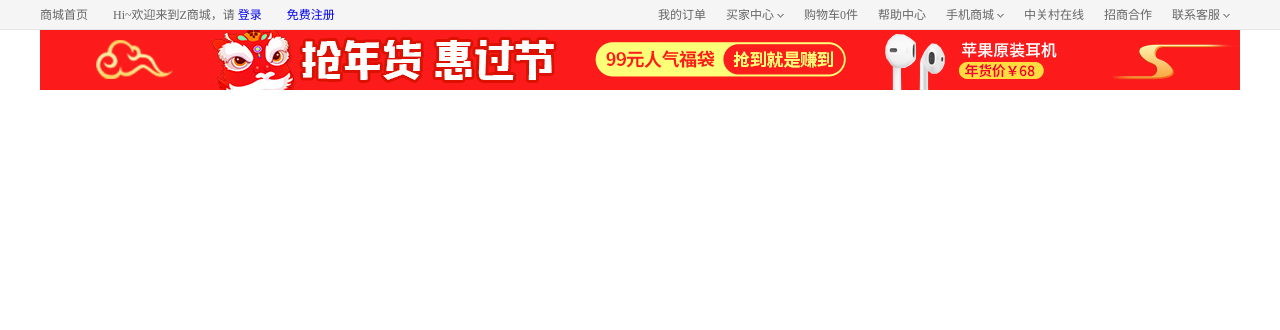
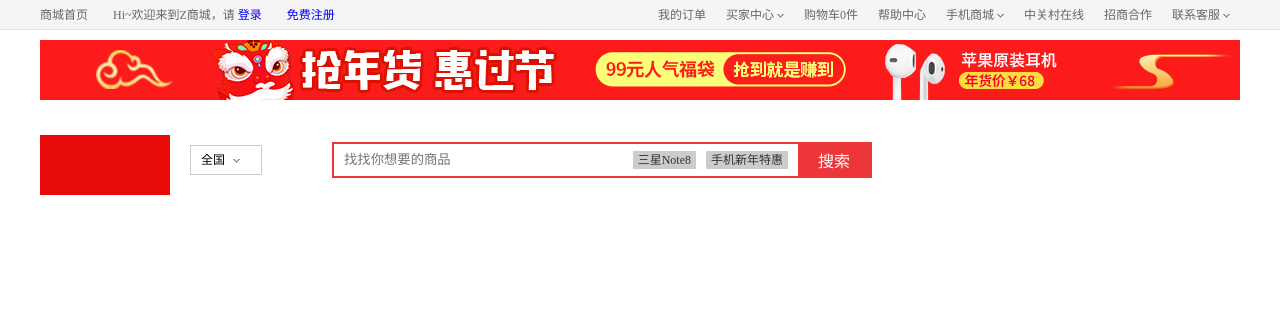
Before and after one commit to Aliendog5/zol, a PHP site: page / in a window 1280 px wide. Shown: the top 330 px of the page. Run offline with PHP 8.4, Linux system fonts and the light colour scheme; style sheets or scripts are compiled from the project's sources.

Commit message:
写页面

```diff
--- a/src/css/header.css
+++ b/src/css/header.css
@@ -24,6 +24,12 @@
 header ol .my_li {
   position: relative;
 }
+header ol .my_li .tel {
+  left: -20px;
+}
+header ol .my_li .tel p {
+  white-space: nowrap;
+}
 header ol .my_li div {
   background: #fff;
   display: none;
@@ -33,13 +39,24 @@
   z-index: 999;
 }
 header ol .my_li div p {
-  width: 100px;
+  width: 80px;
+  padding: 0 10px;
 }
 header ol .my_li div p span {
   color: red;
 }
+header ol .my_li div img {
+  width: 150px;
+}
+header ol .my_li div a:hover {
+  text-decoration: none;
+}
 header ol .my_li:hover {
   background: #fff;
+}
+header ol .my_li:hover i {
+  transtion: all 1s linear;
+  transform: rotate(180deg);
 }
 header ol .my_li:hover div {
   display: block;
@@ -63,6 +80,3 @@
   background: url("../images/img/topbar_ico.png") 0 0 no-repeat;
   background-position: 0 -45px;
 }
-header .ad {
-  display: block;
-}
--- a/src/css/header.less
+++ b/src/css/header.less
@@ -22,6 +22,12 @@
     float:right;
     .my_li{
       position:relative;
+      .tel{
+        left:-20px;
+        p{
+          white-space:nowrap;
+        }
+      }
       div{
         background:#fff;
         display:none;
@@ -30,16 +36,28 @@
         left:0px;
         z-index:999;
         p{
-          width:100px;
+          width:80px;
+          padding:0 10px;
           span{
             color:red;
           }
         }
+        img{
+          width:150px;
+        }
+        a:hover{
+          text-decoration:none;
+        }
+
 
       }
     }
     .my_li:hover{
         background:#fff;
+      i{
+        transtion:all 1s linear;
+        transform:rotate(180deg);
+      }
       div{
         display:block;
       }
@@ -55,6 +73,7 @@
         text-decoration:underline;
       }
       i{
+
         display:inline-block;
         vertical-align:middle;
         width:7px;
@@ -64,7 +83,5 @@
       }
     }
   }
-  .ad{
-    display:block;
-  }
+
 }
--- a/src/css/index.css
+++ b/src/css/index.css
@@ -0,0 +1,4 @@
+.ad {
+  display: block;
+  margin-top: 10px;
+}
--- a/src/css/index.less
+++ b/src/css/index.less
@@ -0,0 +1,4 @@
+.ad{
+  display:block;
+  margin-top:10px;
+}
--- /dev/null
+++ b/src/css/search.css
@@ -0,0 +1,89 @@
+.search {
+  padding-top: 30px;
+}
+.search .logo {
+  float: left;
+}
+.search .menu {
+  padding-top: 10px;
+  position: relative;
+  float: left;
+  margin-left: 20px;
+}
+.search .menu p {
+  background: #fff;
+  padding: 0 10px;
+  cursor: pointer;
+  width: 50px;
+  height: 28px;
+  border: 1px solid #ccc;
+  line-height: 28px;
+  position: relative;
+  z-index: 999;
+}
+.search .menu p i {
+  margin: 5px;
+  display: inline-block;
+  vertical-align: middle;
+  width: 7px;
+  height: 4px;
+  background: url("../images/img/topbar_ico.png") 0 0 no-repeat;
+  background-position: 0 -45px;
+}
+.search .menu ul {
+  background: #fff;
+  position: absolute;
+  top: 38px;
+  width: 200px;
+  border: 1px solid #ccc;
+  overflow: hidden;
+  display: none;
+}
+.search .menu ul li {
+  cursor: pointer;
+  float: left;
+  padding: 10px;
+}
+.search .menu ul li a {
+  color: #333;
+  padding: 5px;
+}
+.search .menu ul li a:hover {
+  background: #ccc;
+}
+.search #myform {
+  width: 540px;
+  height: 36px;
+  box-sizing: border-box;
+  border: 2px  solid #ec3639;
+  float: left;
+  margin: 7px 0 0 70px;
+}
+.search #myform .text {
+  height: 31px;
+  outline: none;
+  padding-left: 10px;
+  width: 280px;
+}
+.search #myform .sub {
+  height: 32px;
+  background: #ec3639;
+  float: right;
+  padding: 0 20px;
+  color: #fff;
+  font-size: 16px;
+  cursor: pointer;
+}
+.search #myform a {
+  float: right;
+  padding: 0 5px;
+  margin-top: 7px;
+  line-height: 18px;
+  background-color: #ccc;
+  color: #333;
+  margin-right: 10px;
+}
+.search #myform a:hover {
+  color: #fff;
+  background-color: #ec3639;
+}
--- /dev/null
+++ b/src/css/search.less
@@ -0,0 +1,91 @@
+.search{
+  padding-top:30px;
+  .logo{
+    float:left;
+  }
+  .menu{
+    padding-top:10px;
+    position:relative;
+    float:left;
+    margin-left:20px;
+    p{
+      background:#fff;
+      padding:0 10px;
+      cursor:pointer;
+      width:50px;
+      height:28px;
+      border:1px solid #ccc;
+      line-height:28px;
+      position:relative;
+      z-index:999;
+      i{
+        margin:5px;
+        display:inline-block;
+        vertical-align:middle;
+        width:7px;
+        height:4px;
+        background:url("../images/img/topbar_ico.png") 0 0 no-repeat;
+        background-position:0 -45px;
+      }
+    }
+
+    ul{
+      background:#fff;
+      position:absolute;
+      top:38px;
+      width:200px;
+      border:1px solid #ccc;
+      overflow:hidden;
+      display:none;
+      li{
+        cursor:pointer;
+        float:left;
+        padding:10px;
+        a{
+          color:#333;
+          padding:5px;
+        }
+        a:hover{
+          background:#ccc;
+        }
+      }
+
+    }
+  }
+  #myform{
+    width:540px;
+    height:36px;
+    box-sizing:border-box;
+    border:2px  solid #ec3639;
+    float:left;
+    margin:7px 0 0 70px;
+    .text{
+      height:31px;
+      outline:none;
+      padding-left:10px;
+      width:280px;
+    }
+    .sub{
+      height:32px;
+      background:#ec3639;
+      float:right;
+      padding:0 20px;
+      color:#fff;
+      font-size:16px;
+      cursor:pointer;
+    }
+    a{
+      float:right;
+      padding:0 5px;
+      margin-top:7px;
+      line-height:18px;
+      background-color:#ccc;
+      color:#333;
+      margin-right:10px;
+    }
+    a:hover{
+      color:#fff;
+      background-color:#ec3639;
+    }
+  }
+}
--- a/src/header.html
+++ b/src/header.html
@@ -36,6 +36,9 @@
             <li class="my_li">
                 手机商城
                 <i class="arrow"></i>
+                <div>
+                    <img src="images/img/shop_wechat.png" alt="">
+                </div>
             </li>
             <li>
                 <a href="#">中关村在线</a>
@@ -46,9 +49,12 @@
             <li class="my_li">
                 联系客服
                 <i class="arrow"></i>
+                <div class="tel">
+                    <p>400-688-1999</p>
+                </div>
             </li>
         </ol>
     </div>
     <div class="main">
-        <a href="http://www.zol.com/index.php?c=Topic_17Year_YearShopping&spm=1860.46100" class="ad"><img src="images/img/1200_60_pcnew.jpg" alt=""></a>
+
     </div>
--- a/src/index.html
+++ b/src/index.html
@@ -6,11 +6,18 @@
     <link rel="stylesheet" type="text/css" href="css/base.css">
     <link rel="stylesheet" type="text/css" href="css/index.css">
     <link rel="stylesheet" type="text/css" href="css/header.css">
+    <link rel="stylesheet" type="text/css" href="css/search.css">
     <script src="js/lib/jquery/jquery-1.11.1.min.js"></script>
     <script src="js/lib/html5shiv/html5shiv.min.js"></script>
+    <script src="js/lib/jquery-transform_rotate.js"></script>
 </head>
 <body>
 <header></header>
+<script src="js/header.js"></script>
+<div class="main"><a href="http://www.zol.com/index.php?c=Topic_17Year_YearShopping&spm=1860.46100" class="ad"><img src="images/img/1200_60_pcnew.jpg" alt=""></a></div>
+<div class="search"></div>
+<script src="js/search.js"></script>
+
 </body>
 </html>
 <script src="js/index.js"></script>
--- /dev/null
+++ b/src/js/header.js
@@ -0,0 +1,10 @@
+$(function(){
+    $("header").load("header.html",function(){
+        $(".my_li").on("mouseenter",function(){
+            $(this).find("i").rotate(0,180)
+        }).on("mouseleave",function(){
+            $(this).find("i").rotate(180,0)
+        })
+    });
+
+});
--- a/src/js/index.js
+++ /dev/null
@@ -1,3 +0,0 @@
-$(function(){
-    $("header").load("header.html")
-});
--- /dev/null
+++ b/src/js/lib/jquery-transform_rotate.js
@@ -0,0 +1,18 @@
+(function(){
+    $(function(){
+        $.fn.extend({
+            rotate:function (num1,num2){
+                var step=num2-num1>0?Math.ceil((num2-num1)/10):Math.floor((num2-num1)/10);
+                var num=0;
+               this.timer= setInterval(function(){
+                    num++;
+                    $(this).css("transform","rotate("+(num1+step*num)+"deg)");
+                    if(num>=10){
+                        clearInterval(this.timer)
+                    }
+                }.bind(this),50)
+
+            }
+        })
+    })
+})(jQuery)
--- /dev/null
+++ b/src/js/search.js
@@ -0,0 +1,15 @@
+$(function(){
+    $(".search").load("search.html",function(){
+        $(".menu").on("mouseenter",function(){
+            $(this).find("i").rotate(0,180);
+            $(this).find("p").css("borderBottom",0);
+            $(this).find("ul").css("display","block")
+        });
+        $(".menu").on("mouseleave",function(){
+            $(this).find("i").rotate(180,0);
+            $(this).find("p").css("borderBottom","1px solid #ccc");
+            $(this).find("ul").css("display","none")
+        });
+
+    })
+})
--- /dev/null
+++ b/src/search.html
@@ -0,0 +1,37 @@
+<div class="main">
+    <a href="index.html" class="logo">
+        <img src="images/img/2018logo_130x60.gif" alt="">
+    </a>
+    <div class="menu">
+        <p>全国 <i></i></p>
+        <ul>
+            <li>
+                <a href="javascript:void(0)">长沙</a></li>
+            <li>
+                <a href="javascript:void(0)">上海</a></li>
+            <li>
+                <a href="javascript:void(0)">深圳</a></li>
+            <li>
+                <a href="javascript:void(0)">广州</a></li>
+            <li>
+                <a href="javascript:void(0)">北京</a></li>
+            <li>
+                <a href="javascript:void(0)">天津</a></li>
+            <li>
+                <a href="javascript:void(0)">武汉</a></li>
+            <li>
+                <a href="javascript:void(0)">重庆</a></li>
+            <li>
+                <a href="javascript:void(0)">邵阳</a></li>
+            <li>
+                <a href="javascript:void(0)">全国</a></li>
+        </ul>
+    </div>
+    <form id="myform">
+        <input type="text" placeholder="找找你想要的商品" class="text"/>
+
+        <input type="submit" value="搜索" class="sub"/>
+        <a href="#">手机新年特惠</a>
+        <a href="#">三星Note8</a>
+    </form>
+</div>
```
Also changed, not shown: src/images/img/2018logo_130x60.gif (added).
